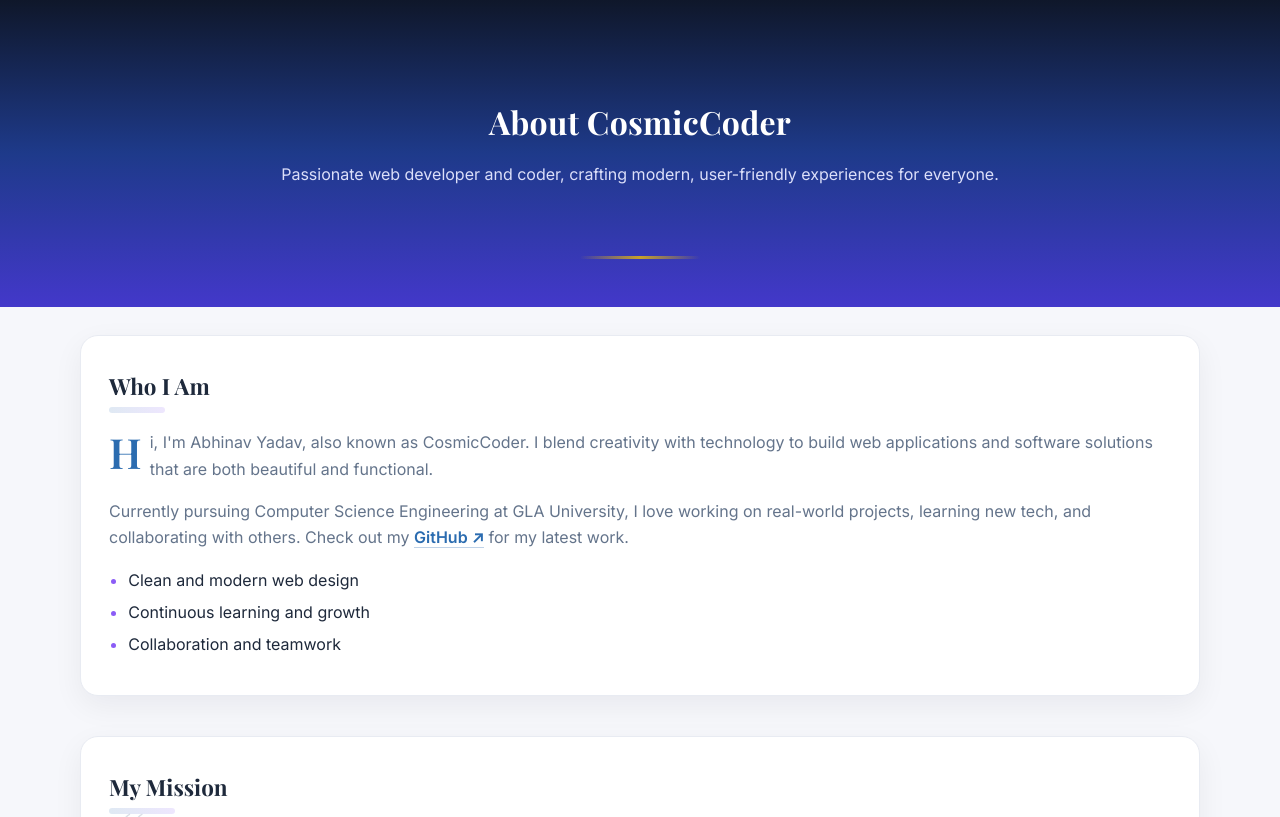
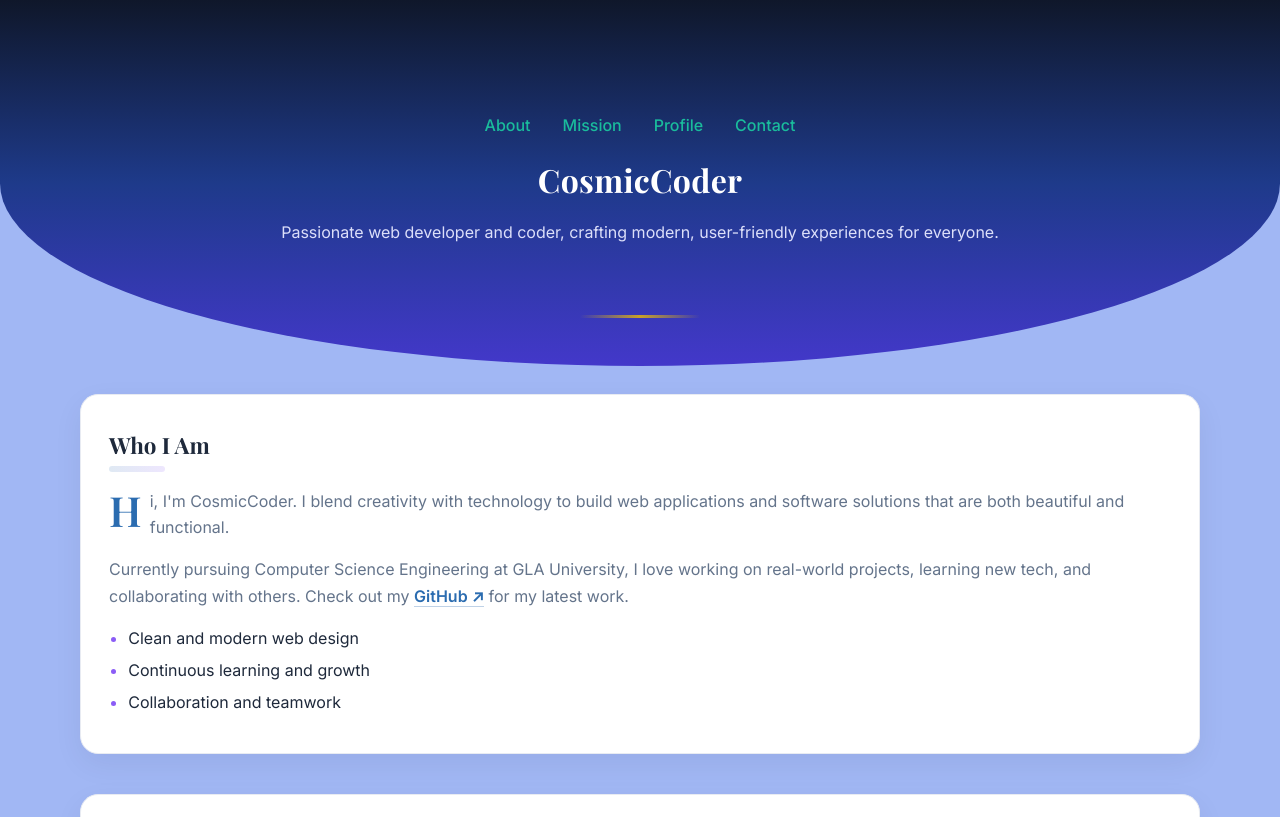
Before and after one commit to CosmicCoder06/FRONTEND, a plain HTML site: page HTML/EXPERIMENT/Exp2/index.html in a window 1280 px wide. Shown: the top 817 px of the page. Drawn offline with nearby package versions, Linux system fonts and the light colour scheme.

Commit message:
new update in exp2

```diff
--- a/HTML/EXPERIMENT/Exp2/css/style.css
+++ b/HTML/EXPERIMENT/Exp2/css/style.css
@@ -1,12 +1,12 @@
 :root {
-  --ink: #1e293b; /* primary text */
-  --muted: #64748b; /* secondary text */
-  --bg: #f6f7fb; /* page bg */
-  --card: #ffffff; /* card bg */
-  --line: #e8ebf2; /* separators */
-  --brand: #2b6cb0; /* royal blue */
-  --accent: #8b5cf6; /* soft violet */
-  --gold: #c9a227; /* luxery accent */
+  --ink: #1e293b;
+  --muted: #64748b;
+  --bg: #a1b7f4;
+  --card: #ffffff;
+  --line: #e8ebf2;
+  --brand: #2b6cb0;
+  --accent: #8b5cf6;
+  --gold: #c9a227;
 }
 
 body {
@@ -41,6 +41,8 @@ p {
   color: #fff;
   background: linear-gradient(to bottom, #0f172a, #1e3a8a, #4338ca);
   overflow: hidden;
+  border-bottom-left-radius: 500%;
+  border-bottom-right-radius: 500%;
 }
 
 #about-header::after {
@@ -120,7 +122,7 @@ a[target="_blank"] {
   text-decoration: none;
   border-bottom: 1px solid rgba(43, 108, 176, 0.3);
 }
-/* External link arrow via pseudo-element */
+
 a[target="_blank"]::after {
   content: " ↗";
   font-weight: 600;
--- a/HTML/EXPERIMENT/Exp2/index.html
+++ b/HTML/EXPERIMENT/Exp2/index.html
@@ -11,20 +11,28 @@
     />
   </head>
   <body>
-    <!-- Header -->
+
     <header id="about-header" role="banner">
-      <h1>About CosmicCoder</h1>
+      <nav>
+        <ul style="list-style:none; display:flex; gap:2rem; justify-content:center; padding:0; margin:1rem 0;">
+          <li><a href="#about" style="text-decoration:none; color:#1abc9c; font-weight:500;">About</a></li>
+          <li><a href="#mission" style="text-decoration:none; color:#1abc9c; font-weight:500;">Mission</a></li>
+          <li><a href="#team" style="text-decoration:none; color:#1abc9c; font-weight:500;">Profile</a></li>
+          <li><a href="#contact" style="text-decoration:none; color:#1abc9c; font-weight:500;">Contact</a></li>
+        </ul>
+      </nav>
+      <h1>CosmicCoder</h1>
       <p>
         Passionate web developer and coder, crafting modern, user-friendly experiences for everyone.
       </p>
     </header>
 
     <main class="container" role="main">
-      <!-- Who I am -->
+
       <section class="section card" id="about">
         <h2 class="section-title">Who I Am</h2>
         <p class="lead">
-          Hi, I'm Abhinav Yadav, also known as CosmicCoder. I blend creativity with technology to build web applications and software solutions that are both beautiful and functional.
+          Hi, I'm CosmicCoder. I blend creativity with technology to build web applications and software solutions that are both beautiful and functional.
         </p>
         <p>
           Currently pursuing Computer Science Engineering at GLA University, I love working on real-world projects, learning new tech, and collaborating with others. Check out my
@@ -40,7 +48,7 @@
         </ul>
       </section>
 
-      <!-- Mission -->
+
       <section class="section card" id="mission">
         <h2 class="section-title">My Mission</h2>
         <blockquote>
@@ -48,7 +56,7 @@
         </blockquote>
       </section>
 
-      <!-- About Me / Team -->
+
       <section class="section card" id="team">
         <h2 class="section-title">About Me</h2>
         <div class="team">
@@ -58,12 +66,13 @@
             <small>Web Developer & Student</small>
             <p>
               Building web apps, learning new tech, and sharing knowledge. Let's connect and create something awesome!
+              want to check my <a href="../../ASSIGNMENT/A1.html" target="_blank" >portfolio</a>
             </p>
           </article>
         </div>
       </section>
 
-      <!-- CTA -->
+
       <section class="section card" id="contact">
         <div class="cta" role="region" aria-label="Contact CTA">
           <div>
```
